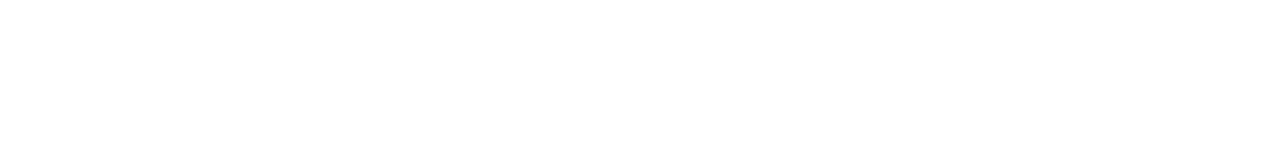
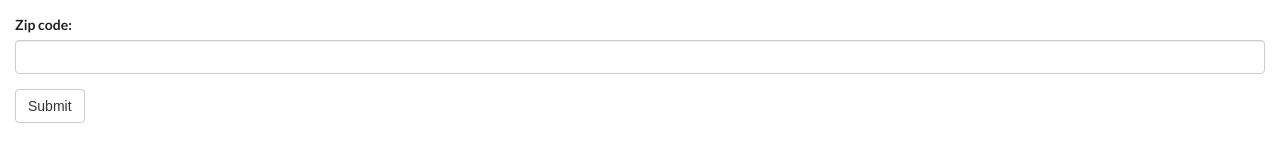
Before and after one commit to wahula4/Beer-Me, a plain HTML site: page index.html in a window 1280 px wide. Drawn offline with nearby package versions, Linux system fonts and the light colour scheme.

Commit message:
zip code+submit

```diff
--- a/index.html
+++ b/index.html
@@ -3,6 +3,15 @@
 <!-- Phase 1 -->
 	<!-- Add Jumbotron for title -->
 	<!-- Add a form with one input field and one submit button -->
+	        <div class="panel-body">
+              <form role="form">
+                <div class="form-group">
+                  <label for="name-input">Zip code:</label>
+                  <input class="form-control" id="name-input" type="number">
+                </div>
+            	 <button class="btn btn-default" id="add-user" type="submit">Submit</button>
+              </form>
+            </div>
 	<!-- Add a Skip Login, Find My Beer button -->
 	<!-- Add an About Us button and data -->
 	<!-- Add a Disclaimer button and data -->
@@ -45,5 +54,7 @@
 
 	</div>
 
+
+
 </body>
 </html>
```
